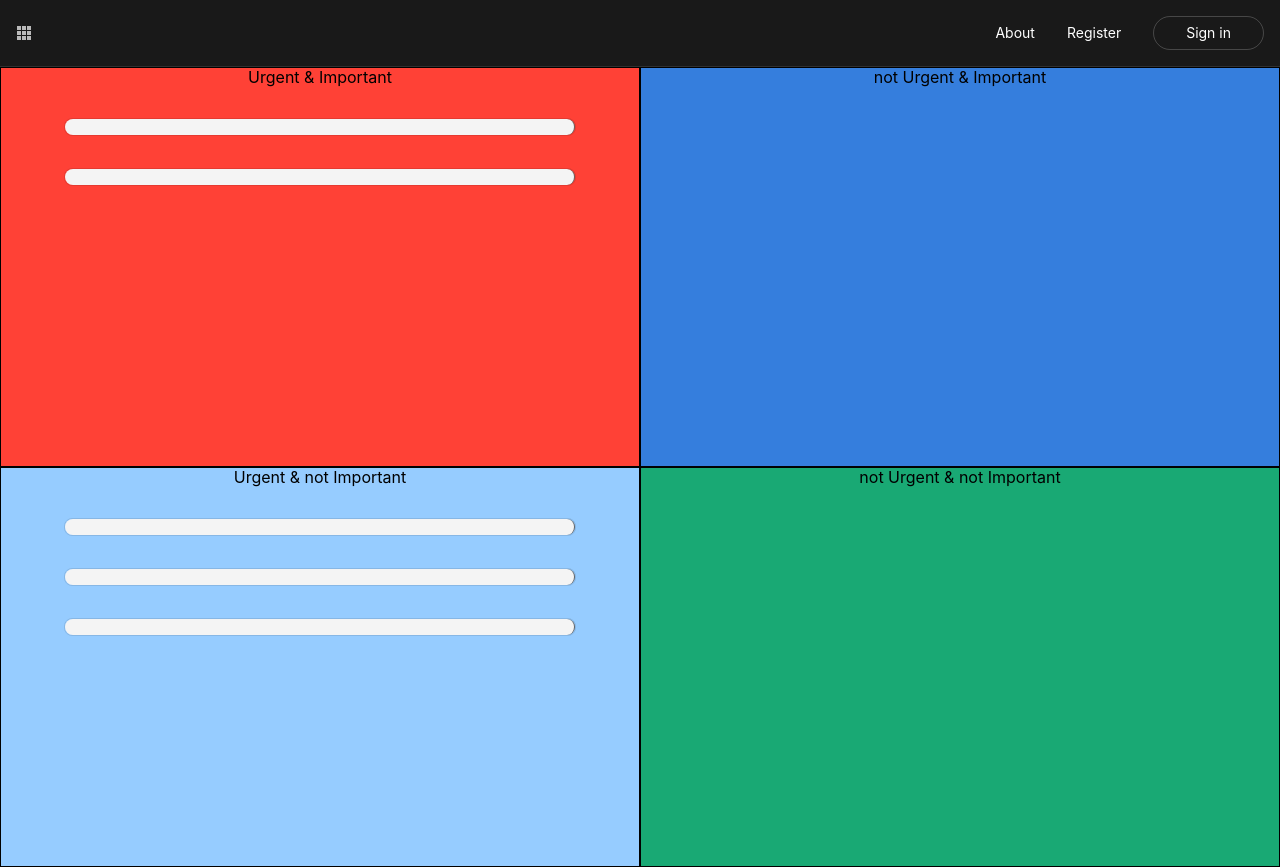
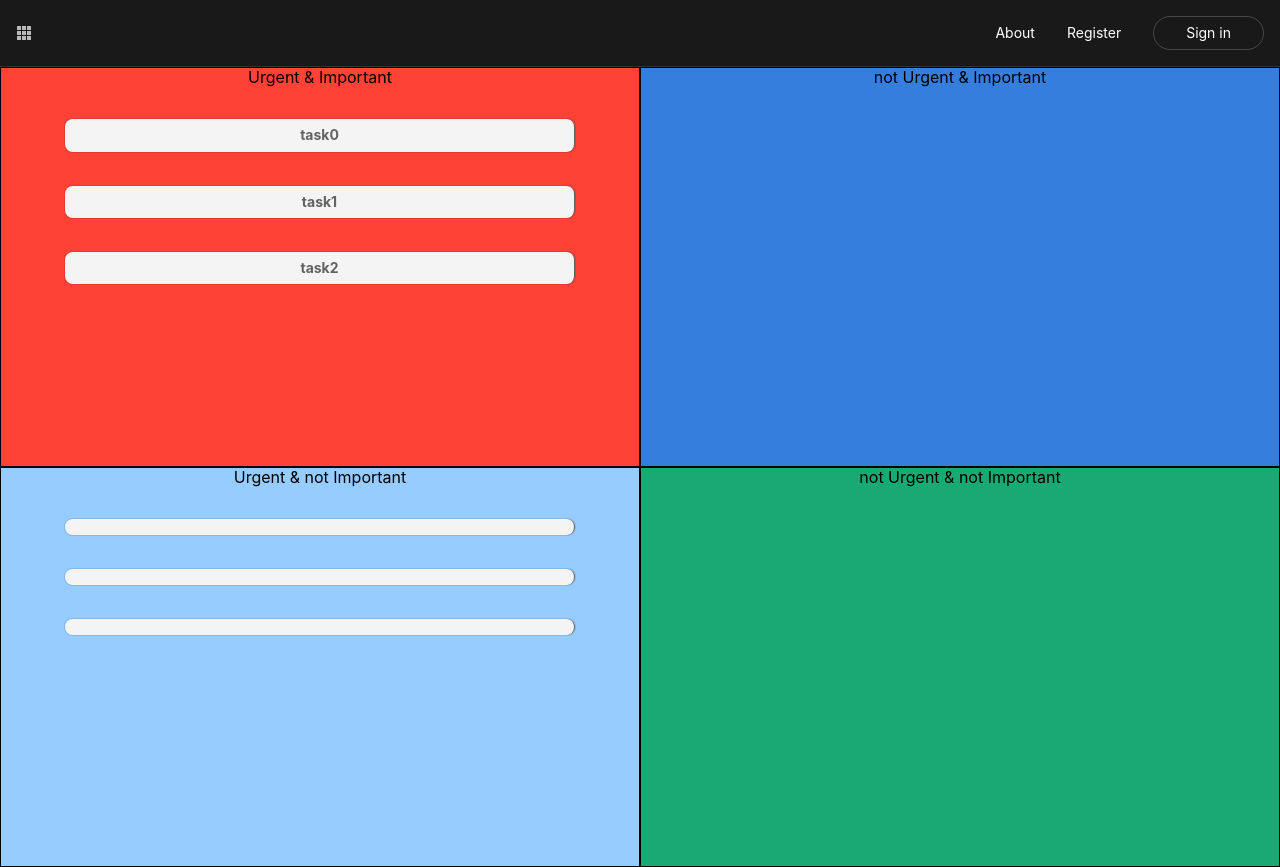
Before and after one commit to lulu731/EMatrix, a React (Create React App) app: page / in a window 1280 px wide. Built offline with nearby package versions, Linux system fonts and the light colour scheme.

Commit message:
FIX : In Panel, init titles for TitleCard.

```diff
--- a/src/components/panels/Panels.js
+++ b/src/components/panels/Panels.js
@@ -3,6 +3,7 @@ import Card from '../card/Card.js'
 import TitleCard from '../card/TitleCard.js'
 import 'tachyons';
 
+const tasks = ['task0', 'task1', 'task2'];
 const Panels = () => {
   return (
     <div>
@@ -12,8 +13,13 @@ const Panels = () => {
         <div className="fl w-50 h-100 ba bg-red tc"
           style={{zIndex:-1}}>
           Urgent & Important
-          <TitleCard />
-          <TitleCard />
+          {tasks.map((item, i) =>{
+            return (
+              <TitleCard
+                key = {i}
+                title = {item}/>
+            )
+          })}
         </div>
         <div className="fl ba w-50 h-100 bg-blue tc"
           style={{zIndex:-1}}>
```
Also changed, not shown: src/components/panels/Panel.js (+5 -3 lines).
